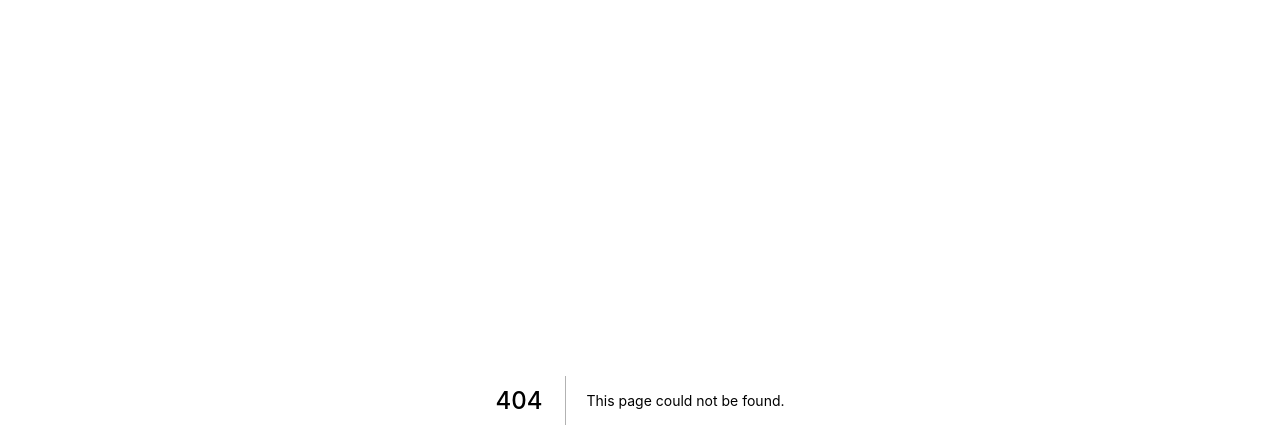
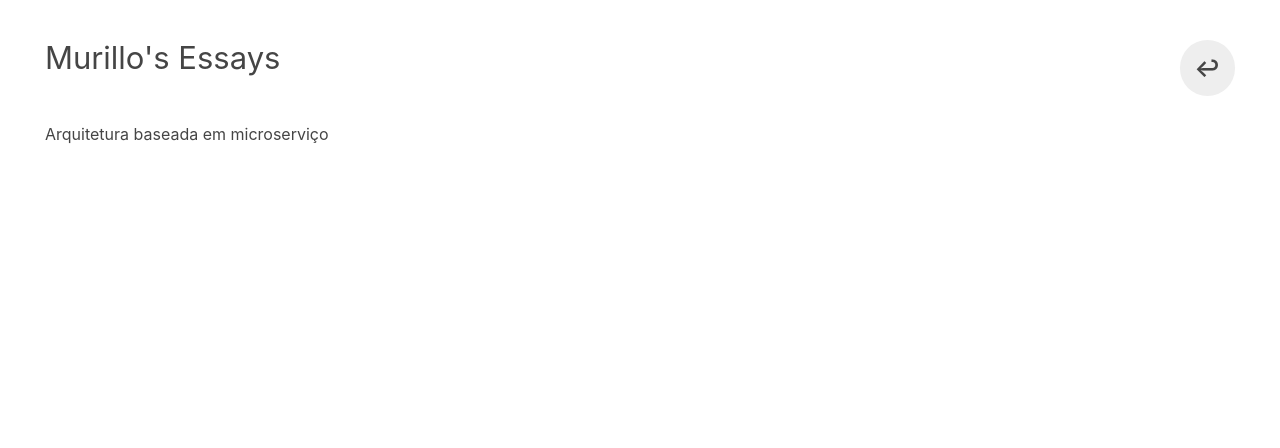
Before and after one commit to murillo94/site, a Next.js app: page /essays in a window 1280 px wide. Before the commit this address had no page. Shown: the top 448 px of the page. Built offline with nearby package versions, Linux system fonts and the light colour scheme.

Commit message:
Add essays page

```diff
--- a/components/navigation.js
+++ b/components/navigation.js
@@ -46,7 +46,10 @@ export default () => (
         />
       </li>
       <li>
-        <LinkPage title={'Resume'} link={'/resume'} fetch={true} />
+        <LinkPage title={'Essays'} link={'/essays'} prefetch />
+      </li>
+      <li>
+        <LinkPage title={'Resume'} link={'/resume'} prefetch />
       </li>
     </ul>
 
--- /dev/null
+++ b/data/essays.json
@@ -0,0 +1,8 @@
+[
+  {
+    "id": "microservice",
+    "title": "Arquitetura baseada em microserviço",
+    "date": "12-09-2018",
+    "link": "https://www.researchgate.net/publication/329521832_Arquitetura_baseada_em_microservico"
+  }
+]
--- a/package.json
+++ b/package.json
@@ -9,6 +9,7 @@
     "now-build": "next build && next export -o dist"
   },
   "dependencies": {
+    "dayjs": "^1.7.7",
     "next": "^7.0.2",
     "react": "^16.5.2",
     "react-dom": "^16.5.2"
--- /dev/null
+++ b/pages/essays.js
@@ -0,0 +1,94 @@
+import Link from 'next/link';
+import dayjs from 'dayjs';
+
+import Page from '../layouts/page';
+import Back from '../components/back';
+
+import posts from '../data/essays';
+
+export default () => (
+  <Page>
+    <Back />
+    <article>
+      <h1>Murillo's Essays</h1>
+      <div>
+        <ul>
+          {posts.map(post => (
+            <li key={post.id}>
+              <Link href={post.link} prefetch>
+                <a>
+                  <b>{post.title}</b>
+                  <span>{dayjs(post.date).format('MMM DD, YYYY')}</span>
+                </a>
+              </Link>
+            </li>
+          ))}
+        </ul>
+      </div>
+    </article>
+
+    <style jsx>
+      {`
+        article {
+          height: 100%;
+          line-height: 1.5;
+        }
+
+        div {
+          margin-bottom: 40px;
+        }
+
+        h1 {
+          margin: 0 0 40px;
+        }
+
+        ul {
+          margin: 0;
+          padding: 0 0 10px 0;
+          list-style: none;
+        }
+
+        li {
+          margin: 10px 0;
+          text-decoration: none;
+        }
+
+        li:last-child {
+          margin-bottom: 0;
+        }
+
+        b {
+          font-size: 16px;
+          display: inline-block;
+          font-weight: normal;
+          line-height: 24px;
+        }
+
+        span {
+          font-size: 13px;
+          font-weight: 400;
+          color: #aaa;
+          margin-left: 5px;
+        }
+
+        a:hover b {
+          color: #000;
+        }
+
+        @media (min-width: 992px) {
+          span {
+            opacity: 0;
+          }
+
+          li {
+            margin: 22px 0;
+          }
+
+          a:hover span {
+            opacity: 1;
+          }
+        }
+      `}
+    </style>
+  </Page>
+);
```
Also changed, not shown: 2 other files (tests, documents, lock files or other folders).
